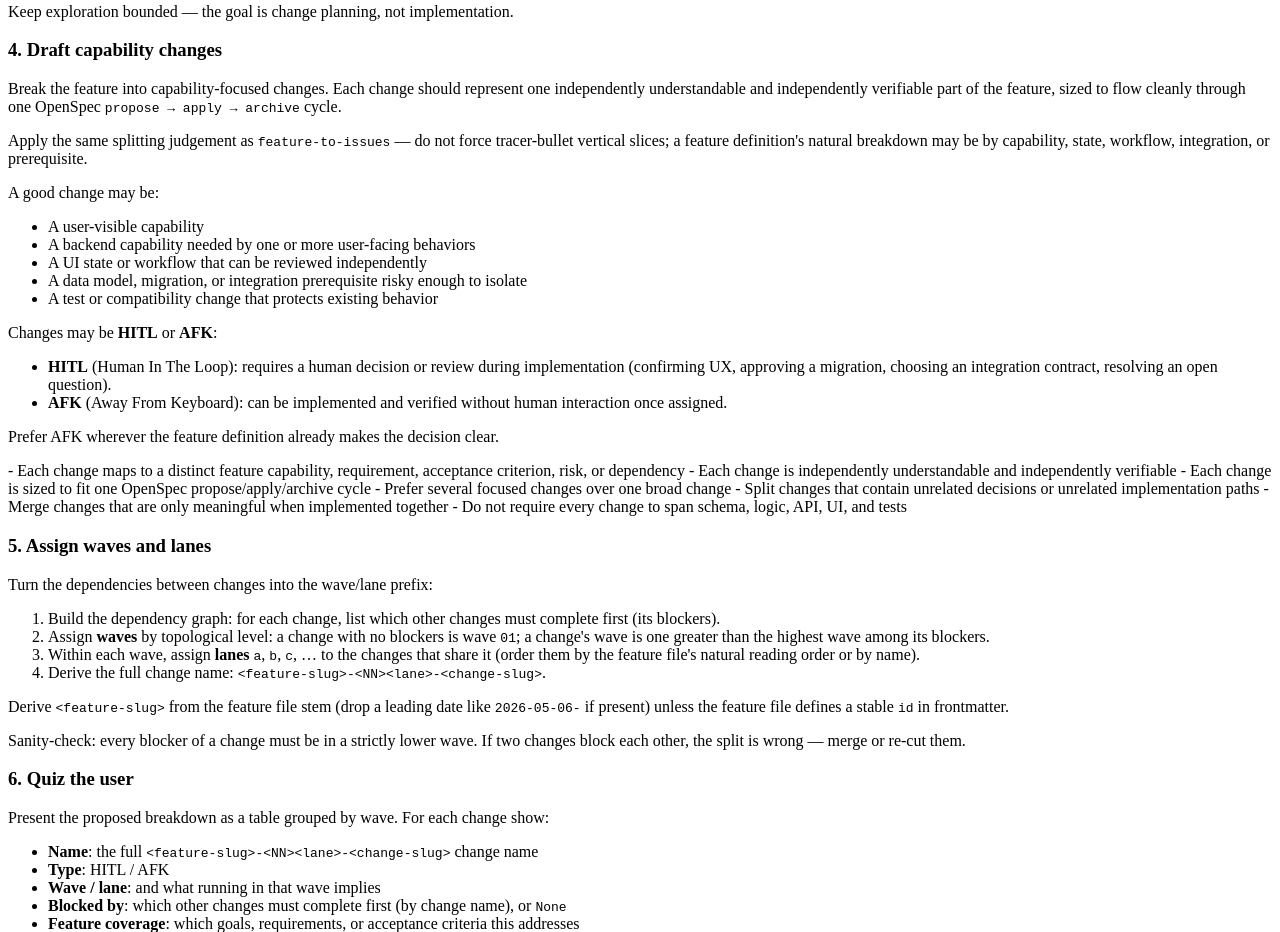
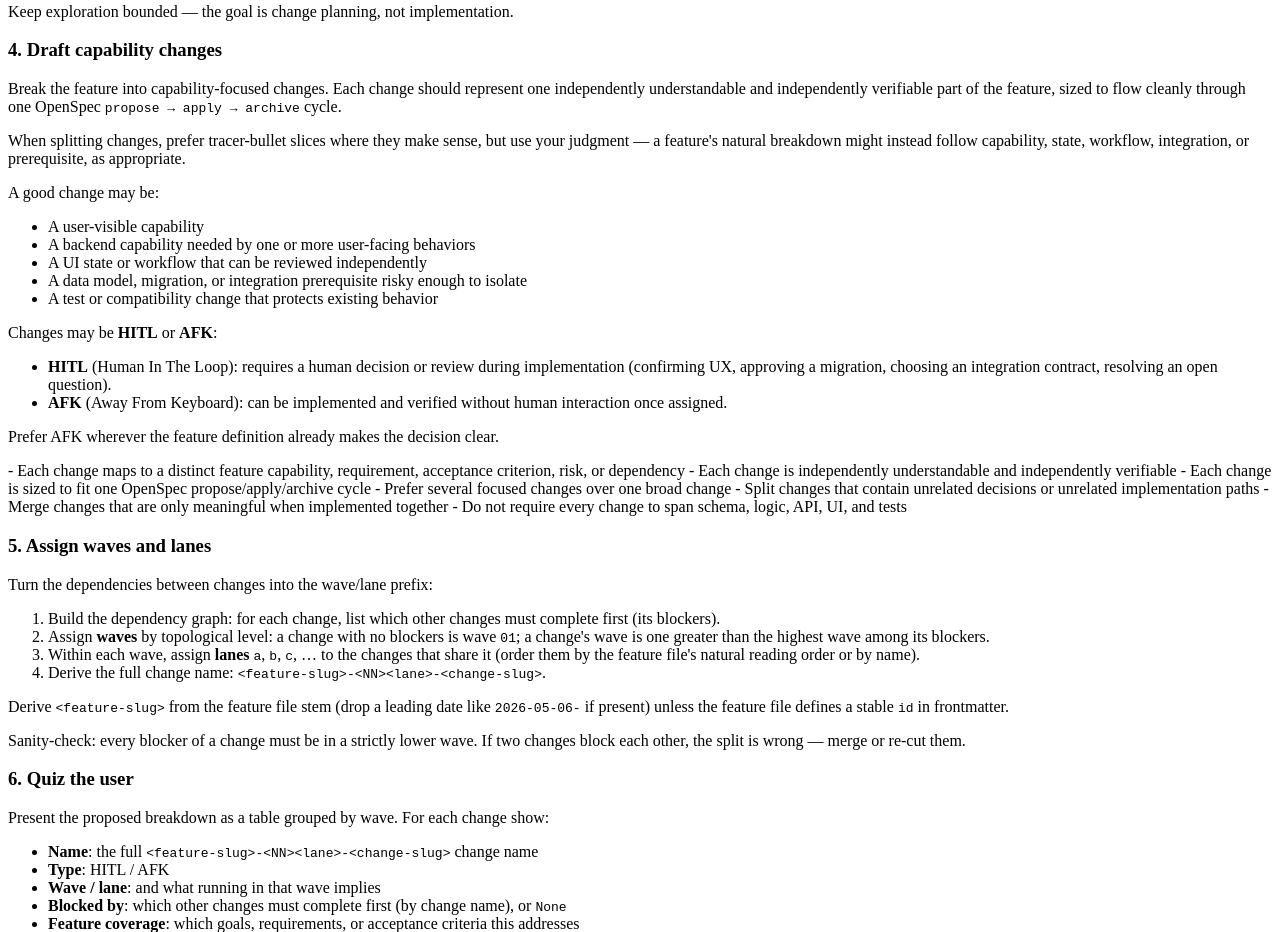
Before and after one commit to sathish316/skills, an Eleventy site: page skills/feature-to-changes/SKILL.md in a window 1280 px wide. Shown: the part 1471-2403 px from the top of the page. Built offline with nearby package versions, Linux system fonts and the light colour scheme; Eleventy itself is replaced by a stand-in of ours; files that its build step writes are made by us from their sources.

Commit message:
update skill

```diff
--- a/skills/feature-to-changes/SKILL.md
+++ b/skills/feature-to-changes/SKILL.md
@@ -89,7 +89,7 @@ Keep exploration bounded — the goal is change planning, not implementation.
 
 Break the feature into capability-focused changes. Each change should represent one independently understandable and independently verifiable part of the feature, sized to flow cleanly through one OpenSpec `propose → apply → archive` cycle.
 
-Apply the same splitting judgement as `feature-to-issues` — do not force tracer-bullet vertical slices; a feature definition's natural breakdown may be by capability, state, workflow, integration, or prerequisite.
+When splitting changes, prefer tracer-bullet slices where they make sense, but use your judgment — a feature's natural breakdown might instead follow capability, state, workflow, integration, or prerequisite, as appropriate.
 
 A good change may be:
 
```
